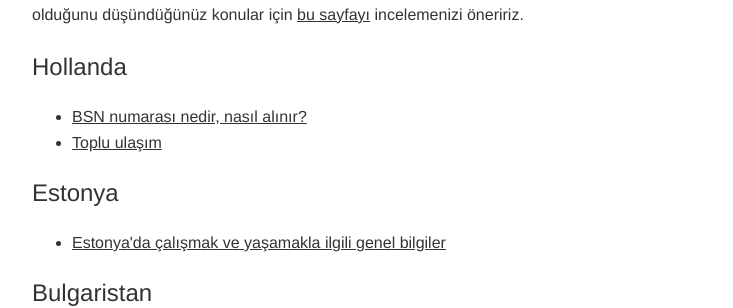
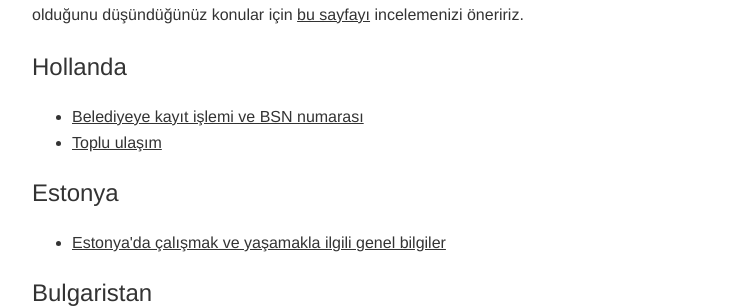
Before and after one commit to o/yurtdisinda-calismak-wiki, a Jekyll site: the page built from index.html, in a window 1280 px wide. Shown: the part 211-519 px from the top of the page, without its empty margins (272-1005 px from the left). Built offline with Jekyll 4.4.1, drawn with Linux system fonts in a browser that asks for light colours.

Commit message:
Isimlendirme degisikligi

```diff
--- a/index.html
+++ b/index.html
@@ -19,7 +19,7 @@
 <section id="page-list">
     <h3>Hollanda</h3>
     <ul>
-        <li><a href="/nl/bsn-numarasi/">BSN numarası nedir, nasıl alınır?</a></li>
+        <li><a href="/nl/bsn-numarasi/">Belediyeye kayıt işlemi ve BSN numarası</a></li>
         <li><a href="/nl/toplu-ulasim/">Toplu ulaşım</a></li>
     </ul>
     <h3>Estonya</h3>
```
